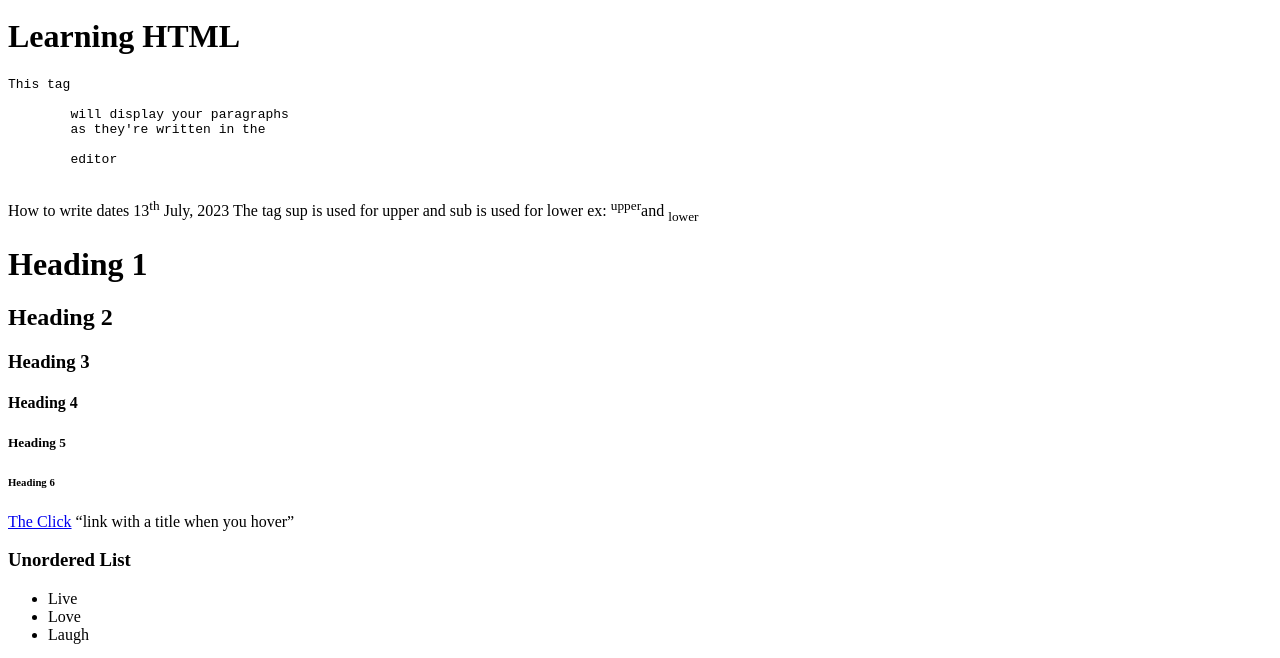
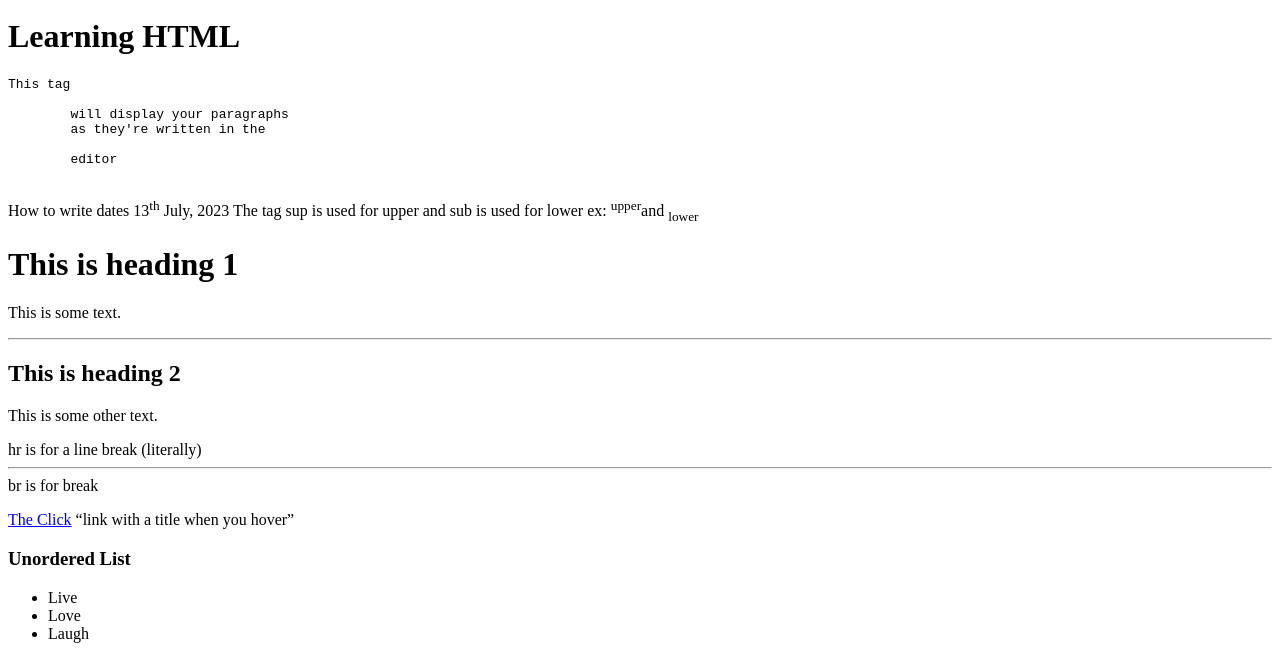
Before and after one commit to Emelyne-Ngabonziza/html-crash-course, a plain HTML site: page index.html in a window 1280 px wide. Shown: the part 117-775 px from the top of the page. Drawn offline with Linux system fonts and the light colour scheme.

Commit message:
Headings

```diff
--- a/index.html
+++ b/index.html
@@ -1,5 +1,6 @@
 <!DOCTYPE html>
 <html lang="en">
+
 <head>
     <meta charset="UTF-8">
     <meta http-equiv="X-UA-Compatible" content="IE=edge">
@@ -7,6 +8,7 @@
     <meta charset="UTF-8">
     <title>Learning HTML</title>
 </head>
+
 <body>
     <header>
 
@@ -33,13 +35,19 @@
         The tag sup is used for upper and sub is used for lower
         ex: <sup>upper</sup>and <sub>lower</sub>
     </p>
-    <h1>Heading 1</h1>
-    <h2>Heading 2</h2>
-    <h3>Heading 3</h3>
-    <h4>Heading 4</h4>
-    <h5>Heading 5</h5>
-    <h6>Heading 6</h6>
-    <p><a style="font-style: none;" href="www.theclick.rw" title="Go to The Click's Website">The Click</a> <q>link with a title when you hover</q> </p>
+    <h1>This is heading 1</h1>
+    <p>This is some text.</p>
+    <hr>
+
+    <h2>This is heading 2</h2>
+    <p>This is some other text.</p>
+    hr is for a line break (literally)
+    <hr>
+    br is for break
+    <br>
+
+    <p><a style="font-style: none;" href="www.theclick.rw" title="Go to The Click's Website">The Click</a> <q>link with
+            a title when you hover</q> </p>
     <h3>Unordered List</h3>
     <ul type="0">
         <li>Live</li>
@@ -57,4 +65,5 @@
         <button>Click me</button>
         <p title="Tooltip">I am a paragraph with a Tooltip</p>
 </body>
+
 </html>
```
Lines whose indentation alone changed are shown as unchanged.
